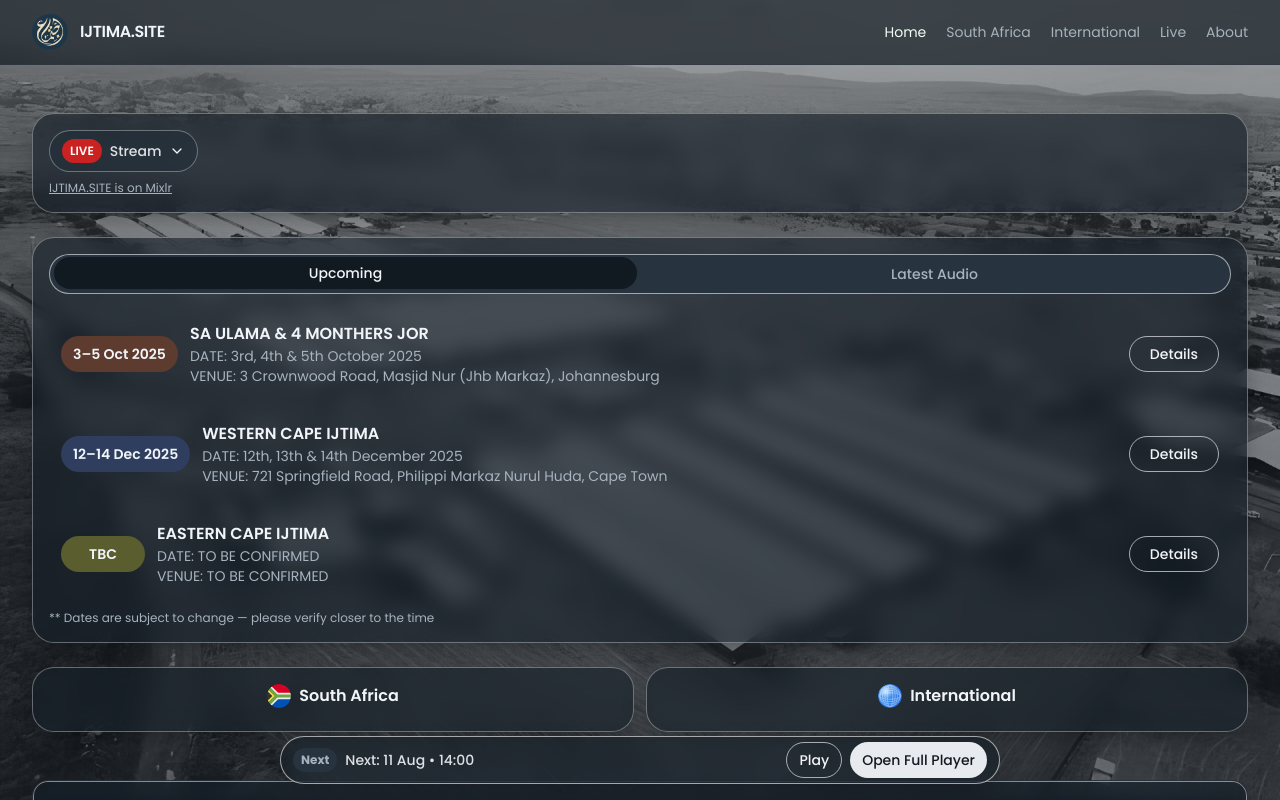
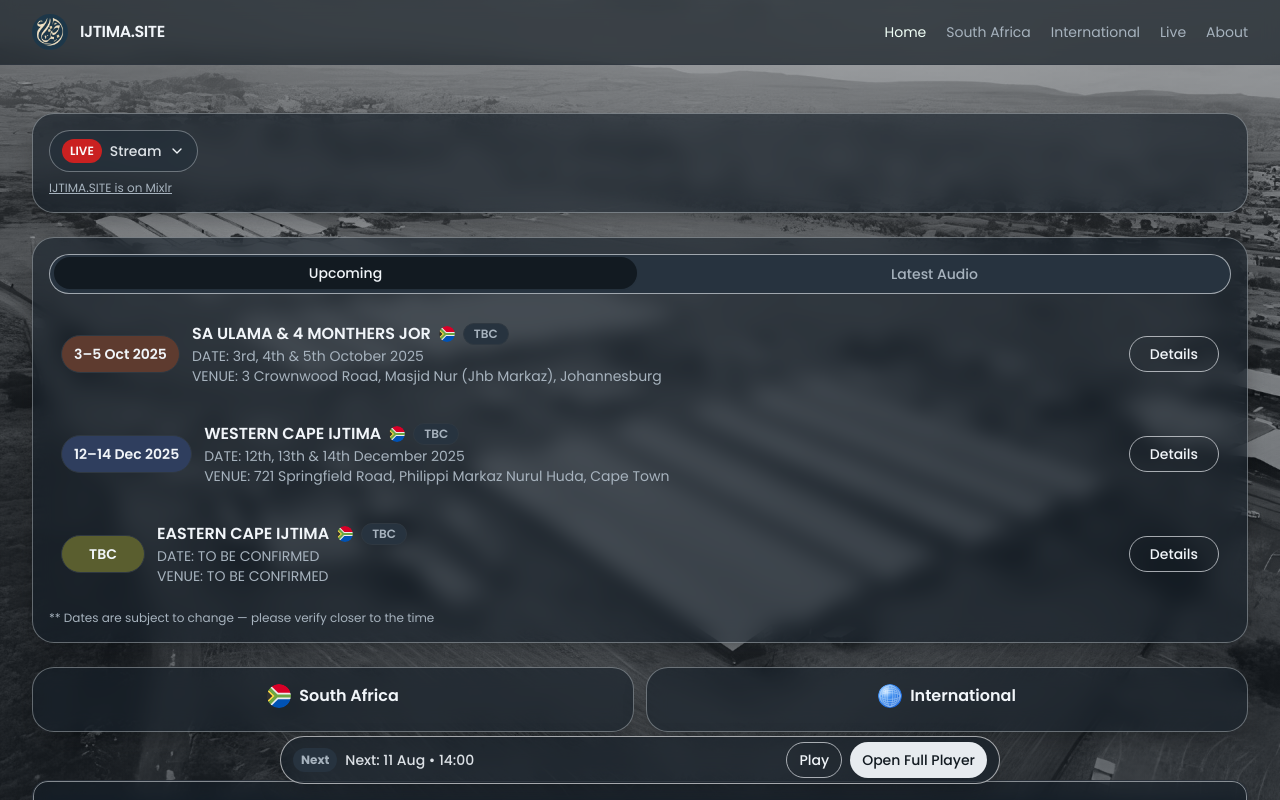
Before and after one commit to Simtechcds/ijtima-site, a React (Vite) app: page / in a window 1280 px wide. Shown: the top 800 px of the page. Built offline with nearby package versions, Linux system fonts and the light colour scheme.

Commit message:
Add flag icons to upcoming events
Add South African flag icons next to event names in the upcoming view panel on the home page. The flag icons will be small and fit neatly with the text height. Additionally, add borders around date badges and "TBC" indicators.

```diff
--- a/src/pages/Index.tsx
+++ b/src/pages/Index.tsx
@@ -43,13 +43,23 @@ const UpcomingList = memo(({ events }: { events: typeof mockEvents }) => {
     <ul className="space-y-3">
       {events.map((ev) => (
         <li id={`ev-${ev.id}`} key={ev.id} className="event-card flex flex-col md:flex-row items-start md:items-center gap-3 p-3 rounded-xl hover:bg-secondary/50 transition-colors">
-          <div className={`pill px-3 py-2 ${getMonthClass(ev.dateLabel)} text-sm font-semibold min-w-[84px] text-center self-center md:self-auto`}>
+          <div className={`pill px-3 py-2 border border-border ${getMonthClass(ev.dateLabel)} text-sm font-semibold min-w-[84px] text-center self-center md:self-auto`}>
             {ev.dateLabel}
           </div>
           <div className="flex-1 text-left w-full mt-2 md:mt-0 text-center md:text-left">
             <div className="flex items-center justify-center md:justify-start gap-2">
               <div className="font-semibold">{ev.title}</div>
-              {ev.status === "TBC" ? null : (
+              {ev.region === "SA" && (
+                <img
+                  src={zaFlag}
+                  alt="South Africa flag"
+                  className="h-4 w-4 rounded-full object-cover"
+                  loading="lazy"
+                />
+              )}
+              {ev.status === "TBC" ? (
+                <Badge variant="muted" className="border border-border">TBC</Badge>
+              ) : (
                 <Badge variant="accent">Confirmed</Badge>
               )}
             </div>
```
